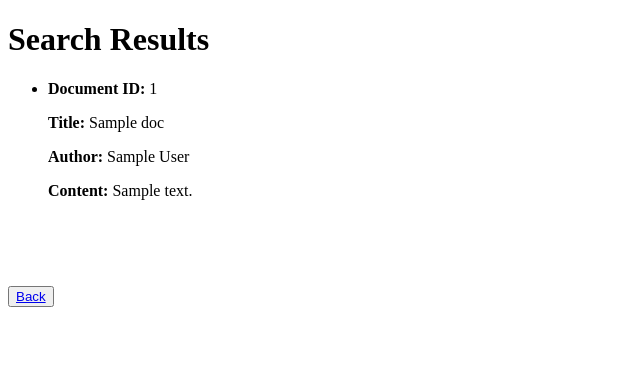
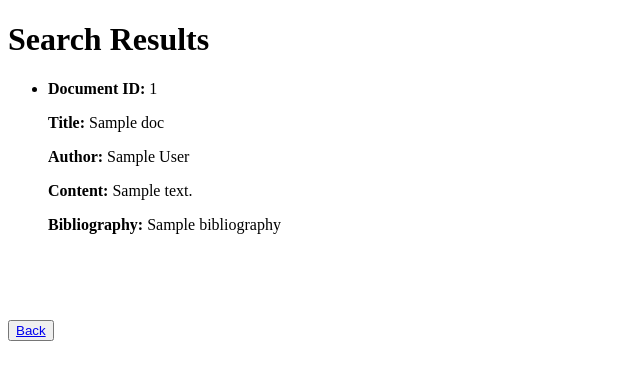
Before and after one commit to NinjaProgrammers/Information-Recovery-Systems, a Django app: template app/templates/search_results.html in a window 1280 px wide. Shown: the top 380 px of the page, without its empty margins (0-640 px from the left). Run offline with Django 3.2, Linux system fonts and the light colour scheme; the template is opened without the code that fills it: most values are stand-ins (such as "Sample title", 1, 10 or a date in 2020); parts of the project's set-up code (start-up, migrations or seed data) failed here and were passed over.

Commit message:
Fix Readme and search result page

```diff
--- a/app/templates/search_results.html
+++ b/app/templates/search_results.html
@@ -14,6 +14,7 @@
             <p><b>Title:</b> {{doc.title}}</p>
             <p><b>Author:</b> {{doc.author}}</p>
             <p><b>Content:</b> {{doc.content}}</p>
+            <p><b>Bibliography:</b> {{doc.bibliography}}</p>
             <br><br>
         </li>
     {% endfor %}
```
Also changed, not shown: README.md, app/__init__.py (added).
